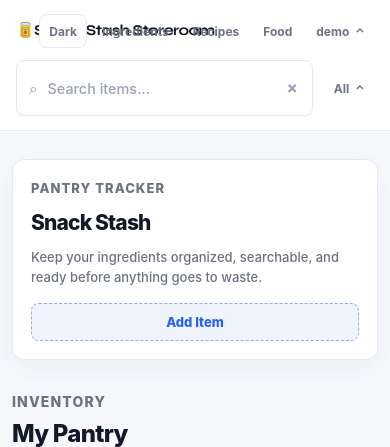
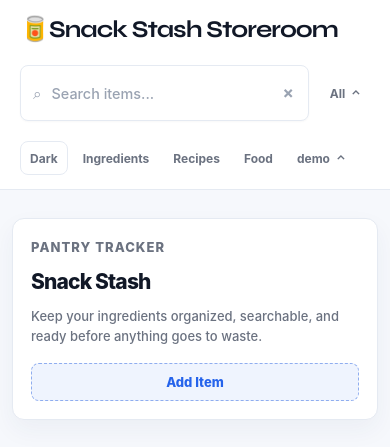
Before and after one commit to snowfluk3/ACIT-2911, a Flask app: page /dashboard in a window 390 px wide. Shown: the top 447 px of the page. Run offline with Flask 3, Linux system fonts and the light colour scheme; a user stored in the database is signed in; data comes from the database, SQL or seed files in the repository; data that the repository does not hold is empty; some libraries are stand-ins or nearby versions.

Commit message:
Fixed title fitting

```diff
--- a/app/static/styles.css
+++ b/app/static/styles.css
@@ -315,7 +315,7 @@ nav {
     z-index: 2;
     display: flex;
     align-items: center;
-    justify-content: flex-end;
+
     justify-self: end;
     gap: 10px;
     min-width: max-content;
@@ -1534,20 +1534,34 @@ footer {
         align-items: flex-start;
         flex-direction: column;
     }
+
+    nav {
+        grid-template-columns: 1fr;
+        padding: 14px 20px;
+    }
+
+    .logo {
+        grid-column: 1;
+    }
+
+    .search-bar {
+        grid-column: 1;
+        max-width: 100%;
+        justify-self: stretch;
+    }
+
+    .nav-links {
+        grid-column: 1;
+        justify-content: flex-start;
+        justify-self: start;
+        min-width: 0;
+        flex-wrap: wrap;
+    }
 }
 
 @media only screen and (max-width: 700px) {
-    nav {
-        padding: 14px 16px;
-        gap: 12px;
-    }
-
     .logo {
         min-width: 0;
-    }
-
-    .logo p {
-        font-size: 15px;
     }
 
     .nav-links {
@@ -1615,8 +1629,12 @@ footer {
     }
 }
 
-@media only screen and (max-width: 430px) {
+@media only screen and (max-width: 450px) {
     .pantry-items-grid {
         grid-template-columns: 1fr;
     }
-}
+
+    .logo p {
+    font-size: 24px;
+    }
+}
```
